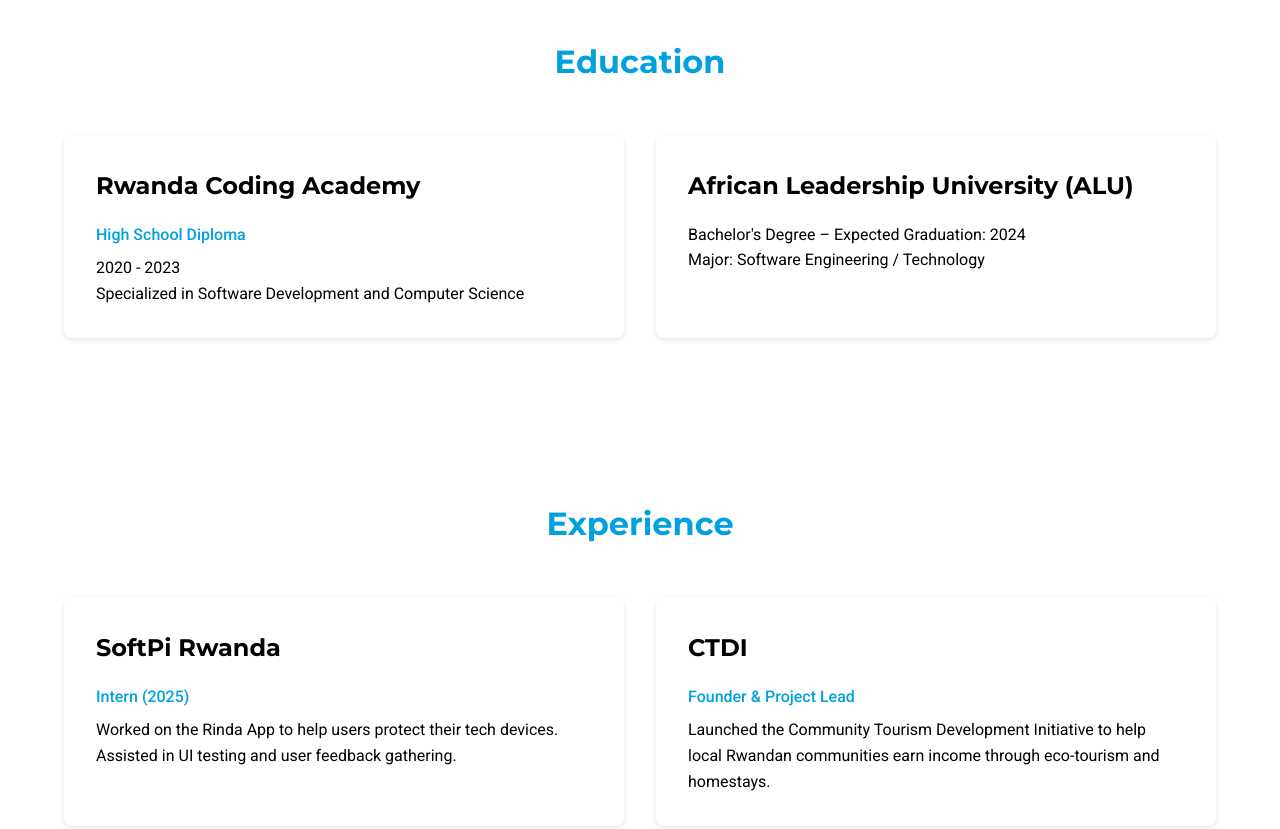
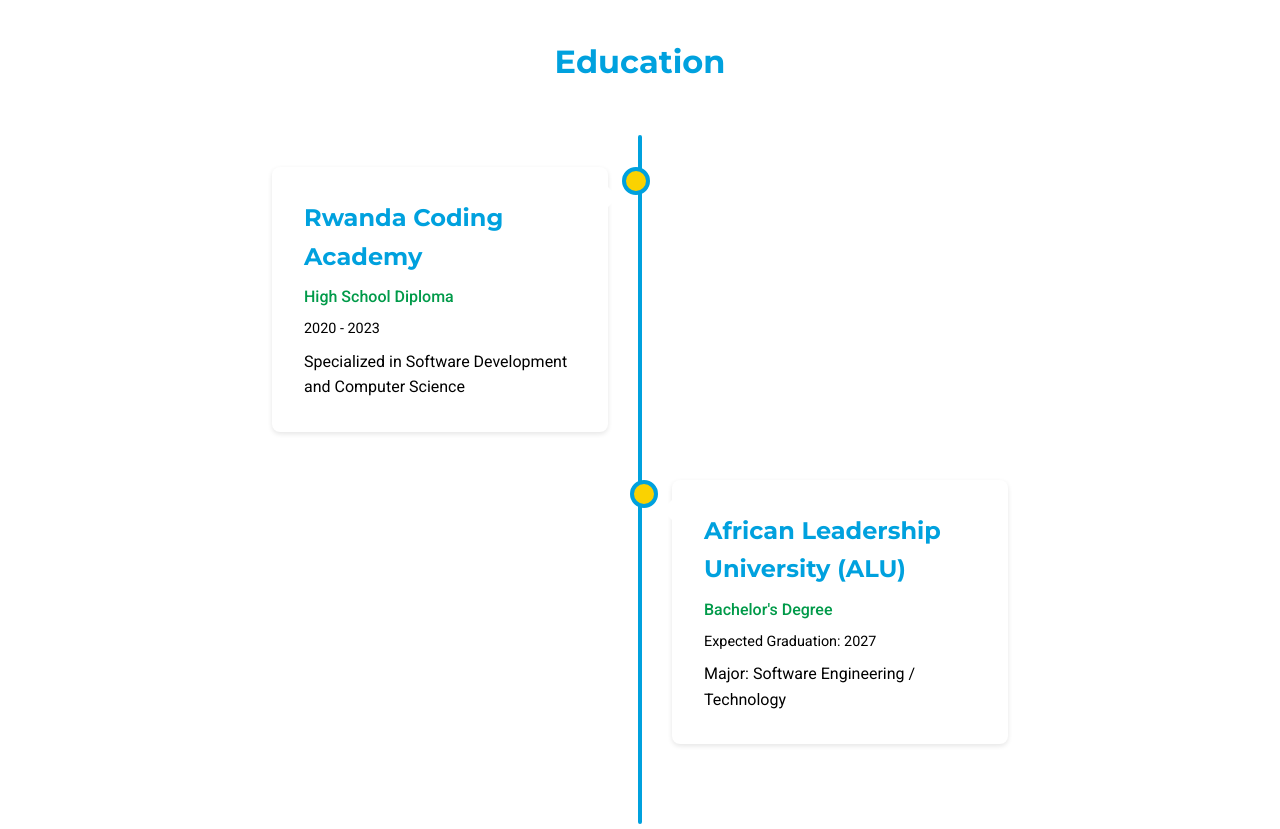
Before and after one commit to Anglebert-Dev/my-resume-assigment, a plain HTML site: page index.html in a window 1280 px wide. Shown: the part 1700-2529 px from the top of the page. Drawn offline with Linux system fonts and the light colour scheme.

Commit message:
Refactor education section layout and styles for improved presentation

```diff
--- a/index.html
+++ b/index.html
@@ -77,17 +77,22 @@
     <section id="education" class="section">
         <div class="container">
             <h2 class="section-title">Education</h2>
-            <div class="experience-grid">
-                <div class="experience-item">
-                    <h3>Rwanda Coding Academy</h3>
-                    <p class="role">High School Diploma</p>
-                    <p>2020 - 2023</p>
-                    <p>Specialized in Software Development and Computer Science</p>
+            <div class="education-timeline">
+                <div class="education-item">
+                    <div class="education-content">
+                        <h3>Rwanda Coding Academy</h3>
+                        <p class="degree">High School Diploma</p>
+                        <p class="year">2020 - 2023</p>
+                        <p>Specialized in Software Development and Computer Science</p>
+                    </div>
                 </div>
-                <div class="experience-item">
-                    <h3>African Leadership University (ALU)</h3>
-                    <p class="degree">Bachelor's Degree – Expected Graduation: 2024</p>
-                    <p class="major">Major: Software Engineering / Technology</p>
+                <div class="education-item">
+                    <div class="education-content">
+                        <h3>African Leadership University (ALU)</h3>
+                        <p class="degree">Bachelor's Degree</p>
+                        <p class="year">Expected Graduation: 2027</p>
+                        <p>Major: Software Engineering / Technology</p>
+                    </div>
                 </div>
             </div>
         </div>
--- a/styles.css
+++ b/styles.css
@@ -532,3 +532,133 @@ textarea.success {
         font-size: 1rem;
     }
 }
+
+/* Education Section */
+.education-timeline {
+    position: relative;
+    max-width: 800px;
+    margin: 0 auto;
+    padding: var(--spacing-md) 0;
+}
+
+.education-timeline::before {
+    content: '';
+    position: absolute;
+    width: 4px;
+    background: var(--blue);
+    top: 0;
+    bottom: 0;
+    left: 50%;
+    margin-left: -2px;
+    border-radius: 2px;
+}
+
+.education-item {
+    position: relative;
+    margin-bottom: var(--spacing-lg);
+    width: 50%;
+    padding: 0 var(--spacing-md);
+}
+
+.education-item:nth-child(odd) {
+    left: 0;
+}
+
+.education-item:nth-child(even) {
+    left: 50%;
+}
+
+.education-item::before {
+    content: '';
+    position: absolute;
+    width: 20px;
+    height: 20px;
+    background: var(--yellow);
+    border: 4px solid var(--blue);
+    border-radius: 50%;
+    top: 0;
+    right: -10px;
+}
+
+.education-item:nth-child(even)::before {
+    left: -10px;
+}
+
+.education-content {
+    background: var(--white);
+    padding: var(--spacing-md);
+    border-radius: var(--border-radius);
+    box-shadow: 0 2px 5px rgba(0,0,0,0.1);
+    position: relative;
+}
+
+.education-content::after {
+    content: '';
+    position: absolute;
+    border-style: solid;
+    border-width: 10px;
+    top: 20px;
+}
+
+.education-item:nth-child(odd) .education-content::after {
+    border-color: transparent transparent transparent var(--white);
+    right: -20px;
+}
+
+.education-item:nth-child(even) .education-content::after {
+    border-color: transparent var(--white) transparent transparent;
+    left: -20px;
+}
+
+.education-content h3 {
+    color: var(--blue);
+    margin-bottom: var(--spacing-xs);
+}
+
+.education-content .degree {
+    color: var(--green);
+    font-weight: 500;
+    margin-bottom: var(--spacing-xs);
+}
+
+.education-content .year {
+    color: var(--black);
+    font-size: 0.9rem;
+    margin-bottom: var(--spacing-xs);
+}
+
+.education-content p:last-child {
+    margin-bottom: 0;
+}
+
+@media (max-width: 768px) {
+    .education-timeline::before {
+        left: 30px;
+    }
+
+    .education-item {
+        width: 100%;
+        padding-left: 70px;
+        padding-right: 0;
+    }
+
+    .education-item:nth-child(even) {
+        left: 0;
+    }
+
+    .education-item::before {
+        left: 20px;
+        right: auto;
+    }
+
+    .education-item:nth-child(even)::before {
+        left: 20px;
+    }
+
+    .education-item:nth-child(odd) .education-content::after,
+    .education-item:nth-child(even) .education-content::after {
+        border-color: transparent var(--white) transparent transparent;
+        left: -20px;
+        right: auto;
+    }
+}
```
